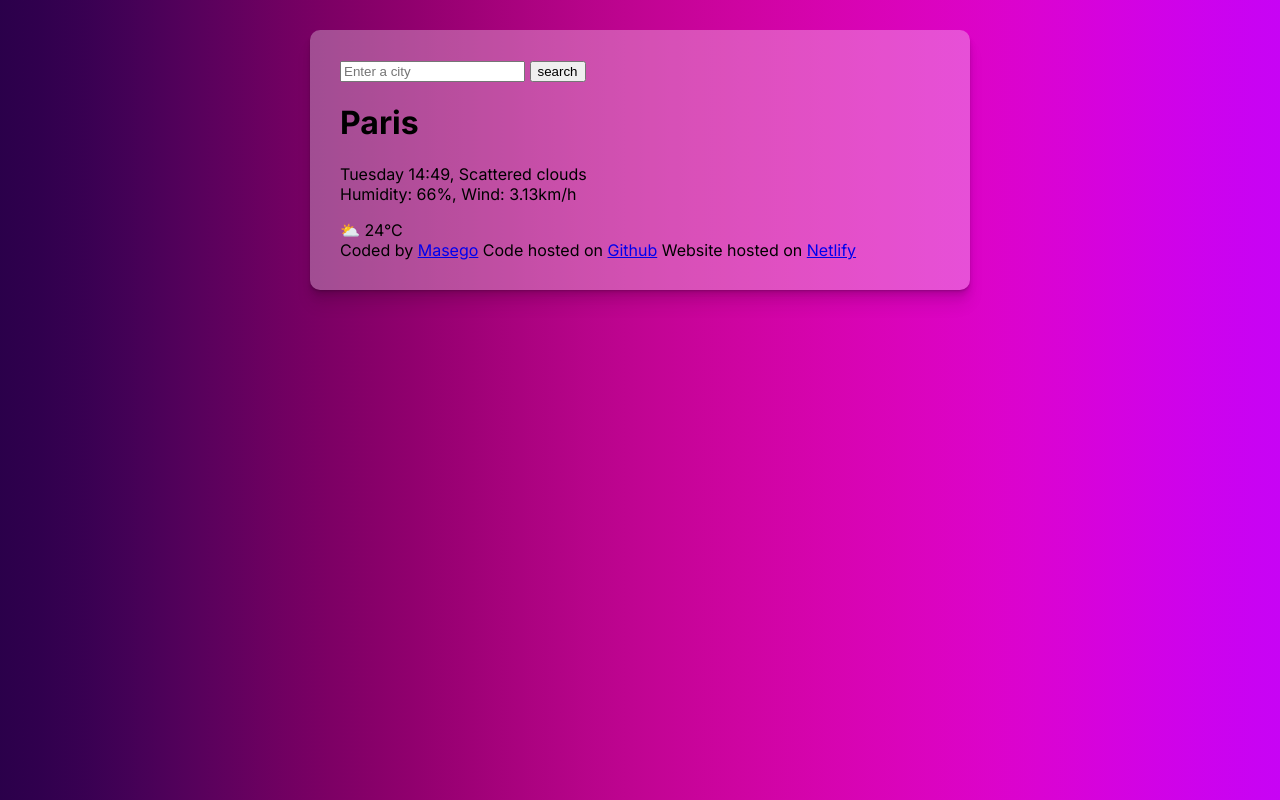
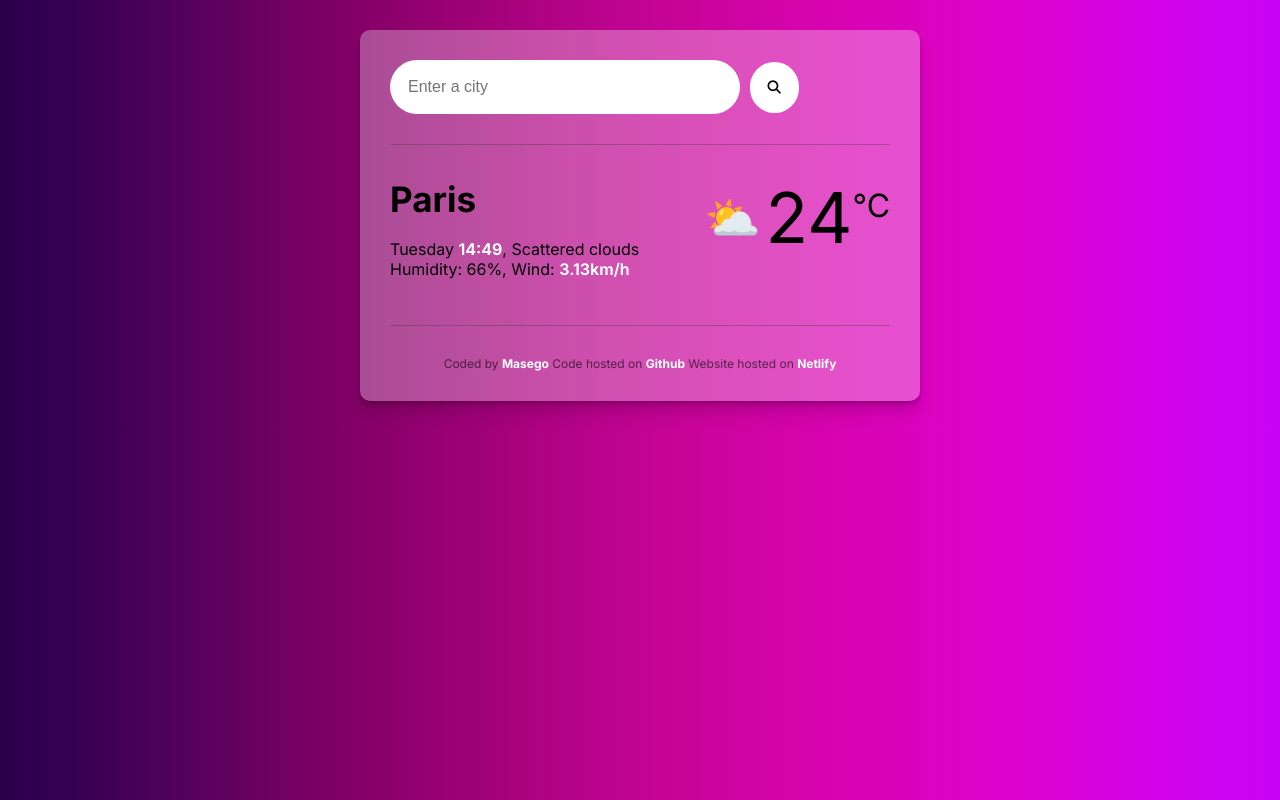
Before and after one commit to segocodedit/weather-app, a plain HTML site: page index.html in a window 1280 px wide. Drawn offline with Linux system fonts and the light colour scheme.

Commit message:
Added CSS

```diff
--- a/index.html
+++ b/index.html
@@ -10,28 +10,48 @@
       href="https://fonts.googleapis.com/css2?family=Inter:ital,opsz,wght@0,14..32,100..900;1,14..32,100..900&display=swap"
       rel="stylesheet"
     />
+    <link
+      rel="stylesheet"
+      href="https://cdnjs.cloudflare.com/ajax/libs/font-awesome/6.5.1/css/all.min.css"
+    />
     <title>Weather App</title>
   </head>
   <body>
     <div class="weather-app">
       <header>
-        <form>
-          <input type="search" placeholder="Enter a city" required />
-          <input type="submit" value="search" />
+        <form class="search-form">
+          <input
+            type="search"
+            placeholder="Enter a city"
+            required
+            class="search-form-input"
+          />
+
+          <button type="submit" aria-label="Search">
+            <i class="fa-solid fa-magnifying-glass"></i>
+          </button>
+
+          <!-- <input type="submit" value="search" class="search-form-button" /> -->
         </form>
       </header>
 
       <main>
-        <div>
-          <h1>Paris</h1>
-          <p>
-            Tuesday 14:49, Scattered clouds
-            <br />
-            Humidity: 66%, Wind: 3.13km/h
-          </p>
+        <div class="weather-data">
+          <div>
+            <h1 class="weather-city">Paris</h1>
+            <p class="weather-details">
+              Tuesday <strong>14:49</strong>, Scattered clouds
+              <br />
+              Humidity: 66%, Wind: <strong>3.13km/h</strong>
+            </p>
+          </div>
+
+          <div class="temperature">
+            <div class="weather-icon">⛅</div>
+            <div class="weather-temperature">24</div>
+            <div class="weather-unit">°C</div>
+          </div>
         </div>
-
-        <div>⛅ 24°C</div>
       </main>
 
       <footer>
--- a/styles.css
+++ b/styles.css
@@ -37,9 +37,15 @@ body {
   font-family: "Inter", sans-serif;
 }
 
+a {
+  color: white;
+  text-decoration: none;
+  font-weight: bold;
+}
+
 .weather-app {
   background-color: rgba(255, 255, 255, 0.3);
-  max-width: 600px;
+  max-width: 500px;
   margin: 30px auto;
   padding: 30px;
   border-radius: 10px;
@@ -50,3 +56,87 @@ body {
     rgba(0, 0, 0, 0.07) 0px 8px 8px,
     rgba(0, 0, 0, 0.07) 0px 16px 16px;
 }
+
+header {
+  border-bottom: 1px solid rgba(63, 58, 58, 0.366);
+  padding: 0 0 30px 0;
+}
+
+.search-form-input {
+  background-color: white;
+  border: none;
+  border-radius: 50px;
+  width: 70%;
+  padding: 18px;
+  font-size: 16px;
+}
+
+button[type="submit"] {
+  background: white;
+  border: none;
+  padding: 18px;
+  border-radius: 30px;
+  cursor: pointer;
+  margin-left: 5px;
+  transition:
+    transform 0.3s ease,
+    background 0.2s ease;
+}
+
+button[type="submit"]:hover {
+  transform: scale(1.2);
+  background-color: #c903f3;
+}
+
+footer {
+  border-top: 1px solid rgba(63, 58, 58, 0.366);
+  padding: 30px 0 0 0;
+  text-align: center;
+  font-size: 12px;
+  color: rgba(0, 0, 0, 0.6);
+}
+
+main {
+  padding: 30px 0;
+}
+
+.weather-city {
+  margin: 0;
+  font-size: 35px;
+  line-height: 48px;
+}
+
+.weather-details {
+  font-size: 16px;
+  line-height: 20px;
+}
+
+.weather-details strong {
+  color: white;
+  font-weight: 650;
+}
+
+.weather-data {
+  display: flex;
+  justify-content: space-between;
+}
+
+.temperature {
+  display: flex;
+}
+
+.weather-temperature {
+  font-size: 70px;
+  font-weight: 400;
+  margin-left: 5px;
+}
+
+.weather-icon {
+  font-size: 45px;
+  margin-top: 15px;
+}
+
+.weather-unit {
+  margin-top: 11px;
+  font-size: 32px;
+}
```
